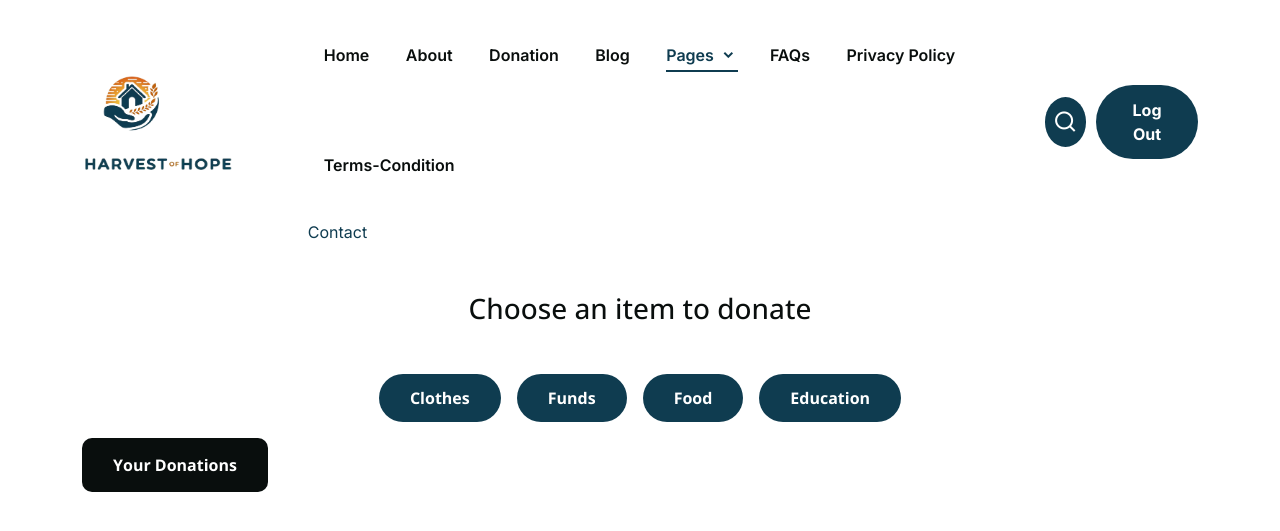
After one commit to KeutlwileCodestuff/charityWeb, a Flask app: template templates/donation.html in a window 1280 px wide. The commit adds this page. Shown: the top 531 px of the page. Run offline with Flask 3, Linux system fonts and the light colour scheme; the template is opened without the code that fills it, so the values that code supplies are empty; some libraries are stand-ins or nearby versions.

Commit message:
donate now button takes you to the status and the donation options

```diff
--- /dev/null
+++ b/templates/donation.html
@@ -0,0 +1,159 @@
+<!DOCTYPE html>
+<html lang="en">
+<head>
+    <meta charset="UTF-8">
+    <meta name="viewport" content="width=device-width, initial-scale=1.0">
+    <title>Document</title>
+
+    <!-- Bootstrap -->
+    <link rel="stylesheet" type="text/css" href="/static/bootstrap-5.3.0.min.css">
+    <!-- Fonts & Icons -->
+    <link rel="stylesheet" type="text/css" href="/static/remixicon.css">
+    <!-- Plugin -->
+    <link rel="stylesheet" type="text/css" href="/static/plugin.css">
+    <!-- Main CSS -->
+    <link rel="stylesheet" type="text/css" href="/static/main-style.css">
+</head>
+<body>
+          <div class="header-area">
+            <div class="main-header header-sticky">
+                <div class="container">
+                    <div class="row">
+                        <div class="col-lg-12">
+                            <div class="menu-wrapper d-flex align-items-center justify-content-between">
+                                <div class="header-left d-flex align-items-center justify-content-between">
+                                    <!-- Logo-->
+                                    <div class="logo logo-large light-logo">
+                                        <a href="index.html">
+                                            <img src="/static/images/logo/image6.png" alt="logo" style="width: 100px; height: auto;">
+                                            <img src="/static/images/logo/name.png" alt="logo name" style="width: 150px; height: auto; margin-top: -20px;">
+                                        </a>
+                                    </div>
+
+                                </div>
+
+                                <div class="search-container">
+                                    <input type="text" id="searchField" class="search-field" placeholder="Search...">
+                                    <button id="closeSearch" class="close-search-btn"><i class="ri-close-line"></i></button>
+                                </div>
+
+                                <!-- Main-menu for desktop -->
+                                <div class="main-menu d-none d-lg-block">
+                                    <nav>
+                                        <ul class="listing" id="navigation">
+                                            <li class="single-list"><a href="about.html" class="single">Home</a></li>
+                                            <li class="single-list"><a href="{{ url_for('about') }}" class="single">About</a></li>
+                                            <li class="single-list"><a href="donation.html" class="single">Donation</a></li>
+                                            <li class="single-list"><a href="blog.html" class="single">Blog</a></li>
+                                            <li class="single-list">
+                                                <a href="javascript:void(0)" class="single active">Pages <i class="ri-arrow-down-s-line"></i></a>
+                                                <ul class="submenu">
+                                                    <li class="single-list"><a href="volunteer.html" class="single">Volunteer</a></li>
+                                                    <li class="single-list"><a href="donate-payment.html" class="single">donate pay</a></li>
+                                                    <li class="single-list"><a href="blog-details.html" class="single">Blog Details</a></li>
+                                                    <li class="single-list"><a href="event-details.html" class="single">event Details</a></li>
+                                                    <li class="single-list"><a href="donation-details.html" class="single">donation Details</a></li>
+                                                    <li class="single-list"><a href="volunteer-details.html" class="single">Volunteer Details</a></li>
+                                                    <li class="single-list">
+                                                        <a href="javascript:void(0)" class="single">Login<i class="ri-arrow-right-s-line"></i></a>
+                                                        <ul class="submenu">
+                                                            <li class="single-list"><a href="{{ url_for('login') }}" class="single">Login</a></li>
+                                                            <li class="single-list"><a href="register.html" class="single">Registration</a></li>
+                                                            <li class="single-list"><a href="forgot-pass.html" class="single">Forgot Password</a></li>
+                                                            <li class="single-list"><a href="verification.html" class="single">Verification</a></li>
+                                                            <li class="single-list"><a href="new-password.html" class="single">New Password</a></li>
+                                                        </ul>
+
+                                                    </li>
+                                                    <!-- Add the Sign Up button here -->
+                                                <li class="single-list"><a href="register.html" class="single">Sign Up</a></li>
+                                                <li class="single-list"><a href="faq.html" class="single">FAQs</a></li>
+                                                <li class="single-list"><a href="privacy-policy.html" class="single">privacy policy</a></li>
+                                                <li class="single-list"><a href="terms-condition.html" class="single">terms-condition</a></li>
+                                            </ul>
+
+                                                    <li class="single-list"><a href="faq.html" class="single">FAQs</a></li>
+                                                    <li class="single-list"><a href="privacy-policy.html" class="single">privacy policy</a></li>
+                                                    <li class="single-list"><a href="terms-condition.html" class="single">terms-condition</a></li>
+                                                </ul>
+                                            </li>
+                                            <li class="single-list"><a href="contact-us.html" class="single">Contact</a></li>
+                                        </ul>
+                                    </nav>
+                                </div>
+
+                                <div class="header-right">
+                                    <div class="cart">
+                                        <!-- search button -->
+                                        <a href="javascript:void(0)" class="rounded-btn search-bar"><i class="ri-search-line"></i></a>
+                                        <a href="{{ url_for('logout') }}" class="btn-primary-fill pill-btn">Log out</a>
+                                    </div>
+                                </div>
+                            </div>
+
+                        </div>
+                    </div>
+                </div>
+            </div>
+        </div>
+
+    <div class="container mt-5">
+        <div class="container mt-5 text-center">
+            <h3>Choose an item to donate</h3>
+        </div>
+        <div class="d-flex justify-content-center gap-3 flex-wrap mt-5 mb-3">
+            <a href="{{ url_for('donation process') }}" class="btn-primary-fill hero-btn wow fadeInLeft" data-wow-delay="0.4s">Clothes</a>
+            <a href="{{ url_for('donation process') }}" class="btn-primary-fill hero-btn wow fadeInLeft" data-wow-delay="0.4s">Funds</a>
+            <a href="{{ url_for('donation process') }}" class="btn-primary-fill hero-btn wow fadeInLeft" data-wow-delay="0.4s">Food</a>
+            <a href="{{ url_for('donation process') }}" class="btn-primary-fill hero-btn wow fadeInLeft" data-wow-delay="0.4s">Education</a>
+        </div>
+
+        <!-- Button to trigger the dropdown -->
+        <button class="btn btn-tertiary-fill" type="button" data-bs-toggle="collapse" data-bs-target="#donationTable" aria-expanded="false" aria-controls="donationTable">
+            Your Donations
+        </button>
+
+        <!-- Collapsible table -->
+        <div class="collapse mt-3" id="donationTable">
+            <div class="card card-body">
+                <table class="table table-bordered">
+                    <thead class="table-light">
+                        <tr>
+                            <th>Donation Type</th>
+                            <th>Quantity</th>
+                            <th>Date of Donation</th>
+                            <th>Status</th>
+                            <th>Date of Completion</th>
+                        </tr>
+                    </thead>
+                    <tbody>
+                        <tr>
+                            <td>Clothes</td>
+                            <td>5 Bags</td>
+                            <td>August 15, 2024</td>
+                            <td><span class="badge bg-success">Completed</span></td>
+                            <td>August 20, 2024</td>
+                        </tr>
+                        <tr>
+                            <td>Food Supplies</td>
+                            <td>100 Units</td>
+                            <td>August 22, 2024</td>
+                            <td><span class="badge bg-warning text-dark">Pending</span></td>
+                            <td>--</td>
+                        </tr>
+                    </tbody>
+                </table>
+            </div>
+        </div>
+    </div>
+
+    <!-- Scripts -->
+    <script src="/static/js/jquery-3.7.0.min.js"></script>
+    <script src="/static/js/popper.min.js"></script>
+    <script src="/static/js/bootstrap-5.3.0.min.js"></script>
+    <!-- Plugin -->
+    <script src="/static/js/plugin.js"></script>
+    <!-- Main JS -->
+    <script src="/static/js/main.js"></script>
+</body>
+</html>
--- a/templates/home.html
+++ b/templates/home.html
@@ -122,7 +122,7 @@
                                 <h1 class="title font-700 wow fadeInUp" data-wow-delay="0.1s">Donate to children & senior citizens</h1>
                                 <p class="pera wow fadeInUp" data-wow-delay="0.3s">"Empowerment begins with transparency. We create a more direct and transparent channel for donors to connect with those in need."</p>
                                 <div class="d-flex gap-20 flex-wrap">
-                                    <a href="{{ url_for('make_donation') }}" class="btn-primary-fill hero-btn wow fadeInLeft" data-wow-delay="0.4s">Donate Now</a>
+                                    <a href="donation.html" class="btn-primary-fill hero-btn wow fadeInLeft" data-wow-delay="0.4s">Donate Now</a>
                                     <a href="{{ url_for('explore_charities') }}" class="btn-tertiary-fill hero-btn wow fadeInRight" data-wow-delay="0.4s">Explore Charities</a>
                                 </div>
                             </div>
```
